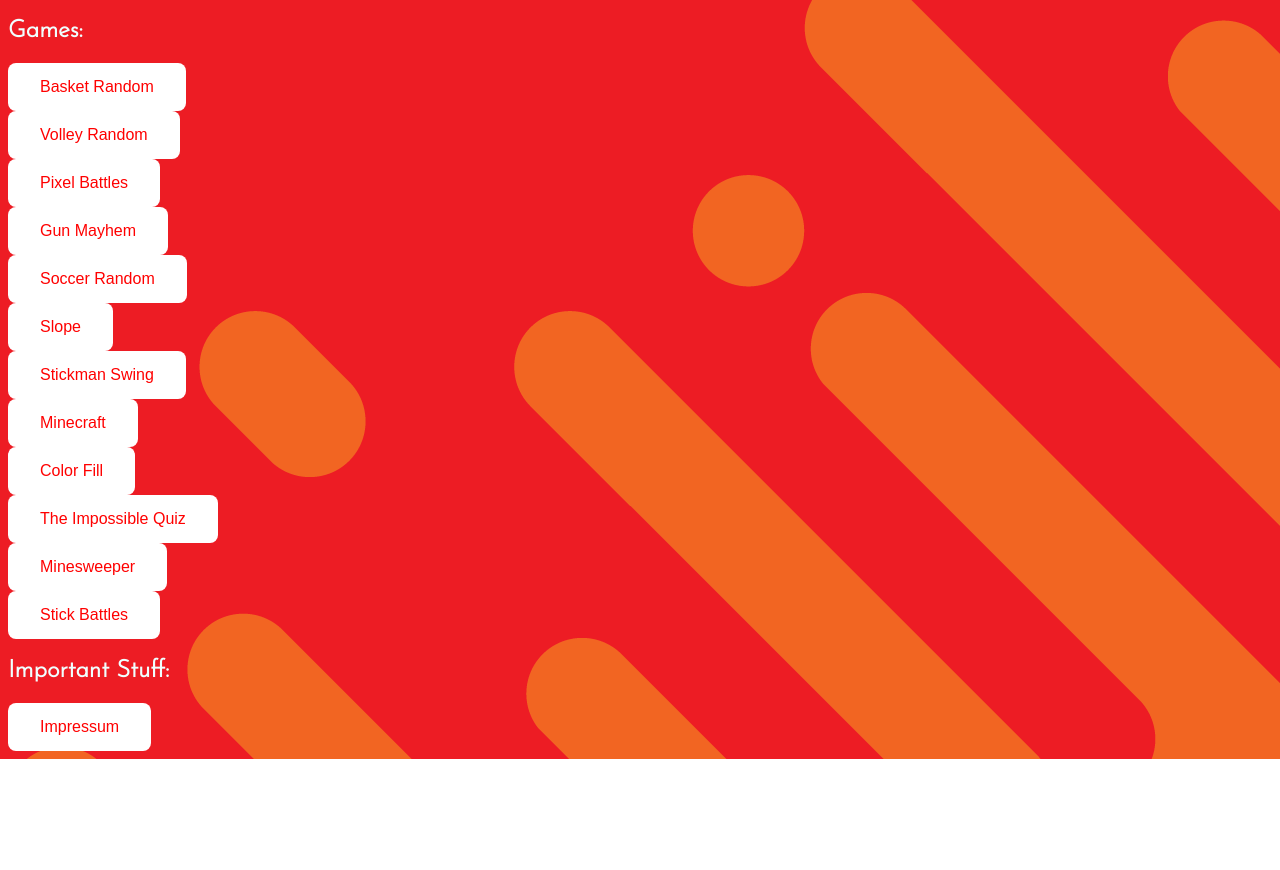
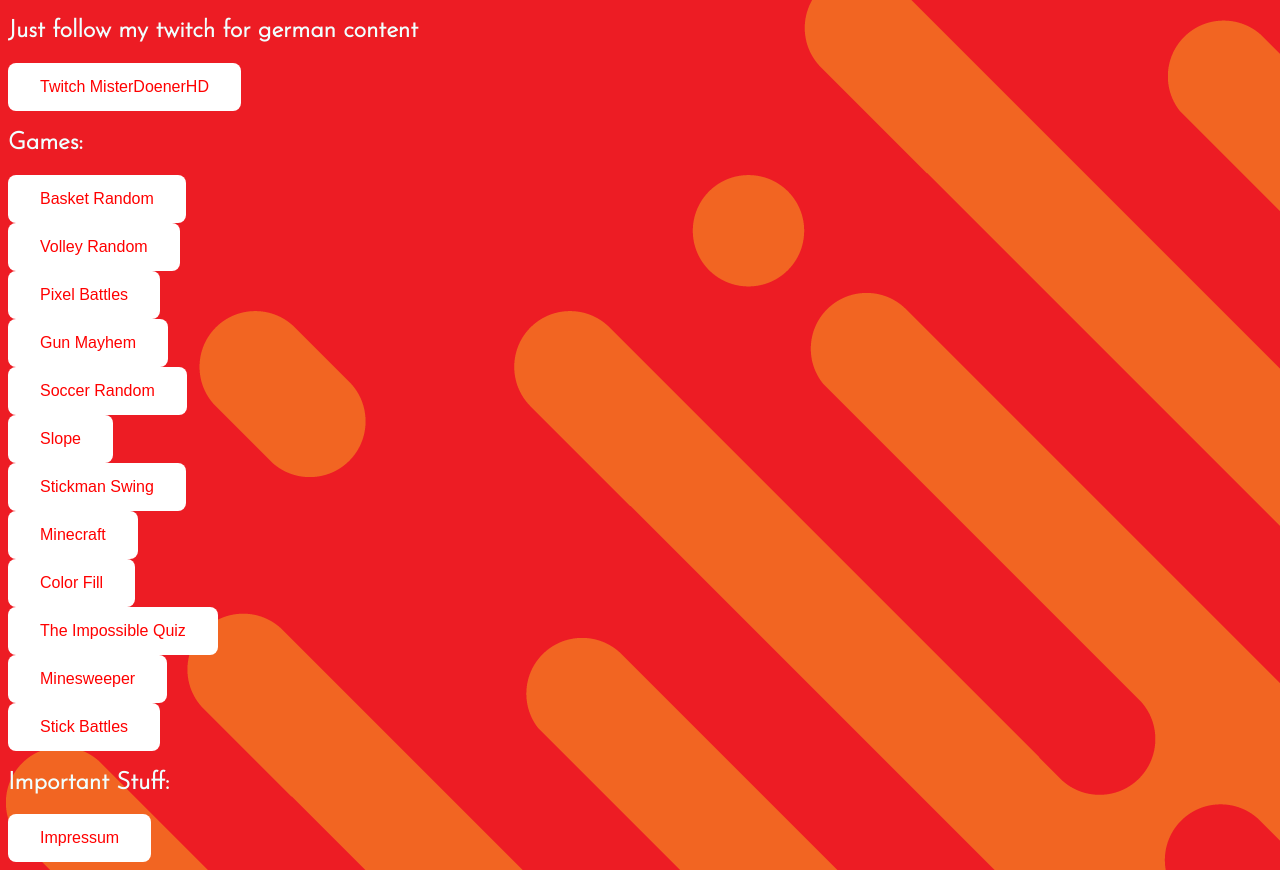
Before and after one commit to MisterDoenerHD/misterdoenerhd.github.io, a plain HTML site: page index.html in a window 1280 px wide. Shown: the part 56-926 px from the top of the page. Before the commit the page ends 815 px from the top, so only its background shows below. Drawn offline with Linux system fonts and the light colour scheme.

Commit message:
add twitch account

```diff
--- a/index.html
+++ b/index.html
@@ -3,6 +3,12 @@
     <h1>
         Welcome to MisterDoenerHDs site
     </h1>
+    <h2>
+        Just follow my twitch for german content
+    </h2>
+    <button onclick="buttonclick('twitch')">
+        Twitch MisterDoenerHD
+    </button>
     <link rel="preconnect" href="https://fonts.googleapis.com">
     <link rel="preconnect" href="https://fonts.gstatic.com" crossorigin>
     <link href="https://fonts.googleapis.com/css2?family=Josefin+Sans:wght@300&display=swap" rel="stylesheet">
--- a/script.js
+++ b/script.js
@@ -45,6 +45,9 @@
         case "mine":
             window.location.href = "https://minesweeper-online.de";
             break;
+        case "twitch":
+            window.location.href = "https://twitch.tv/misterdoenerhd";
+            break;
     }
 
 }
```
